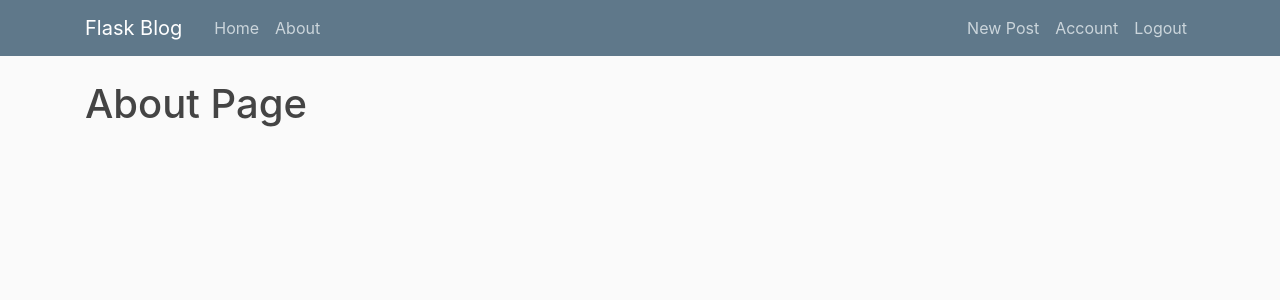
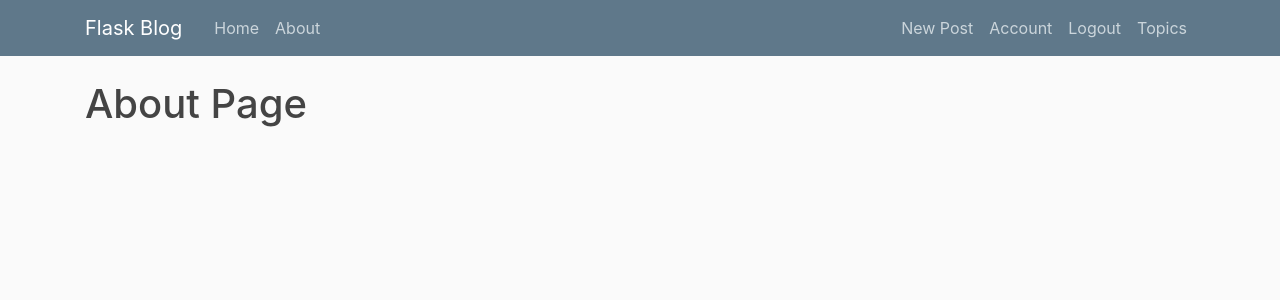
Before and after one commit to pronom8/Web-project, a Flask app: page /about in a window 1280 px wide. Shown: the top 300 px of the page. Run offline with Flask 3, Linux system fonts and the light colour scheme; a user stored in the database is signed in; some libraries are stand-ins or nearby versions.

Commit message:
Update layout.html
Added Topics to navbar

```diff
--- a/flaskblog/templates/layout.html
+++ b/flaskblog/templates/layout.html
@@ -35,6 +35,7 @@
                 <a class="nav-item nav-link" href="{{ url_for('new_post') }}">New Post</a>
                 <a class="nav-item nav-link" href="{{ url_for('account') }}">Account</a>
                 <a class="nav-item nav-link" href="{{ url_for('logout') }}">Logout</a>
+                <a class="nav-item nav-link" href="{{ url_for('topics') }}">Topics</a>
               {% else %}
                 <a class="nav-item nav-link" href="{{ url_for('login') }}">Login</a>
                 <a class="nav-item nav-link" href="{{ url_for('register') }}">Register</a>
```
